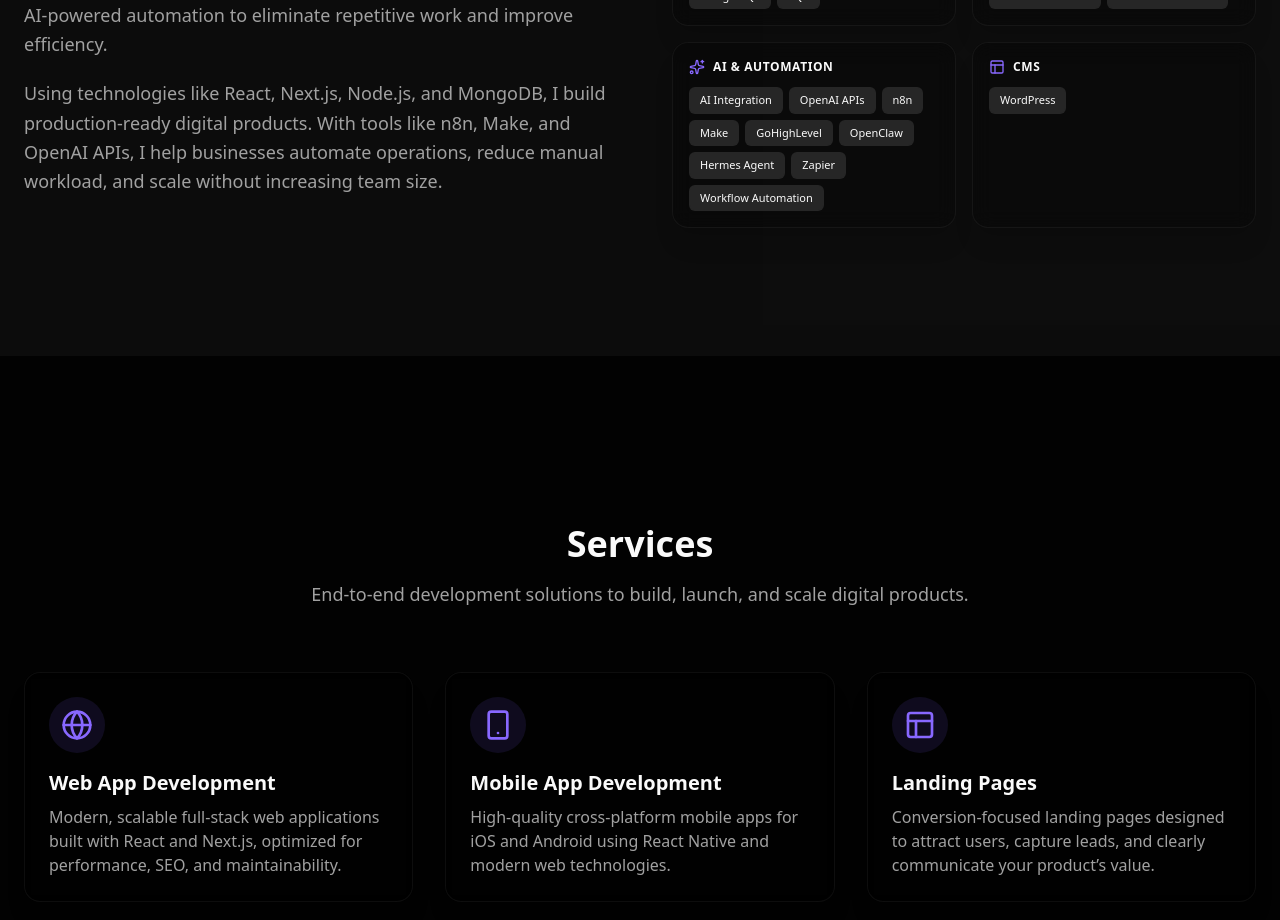
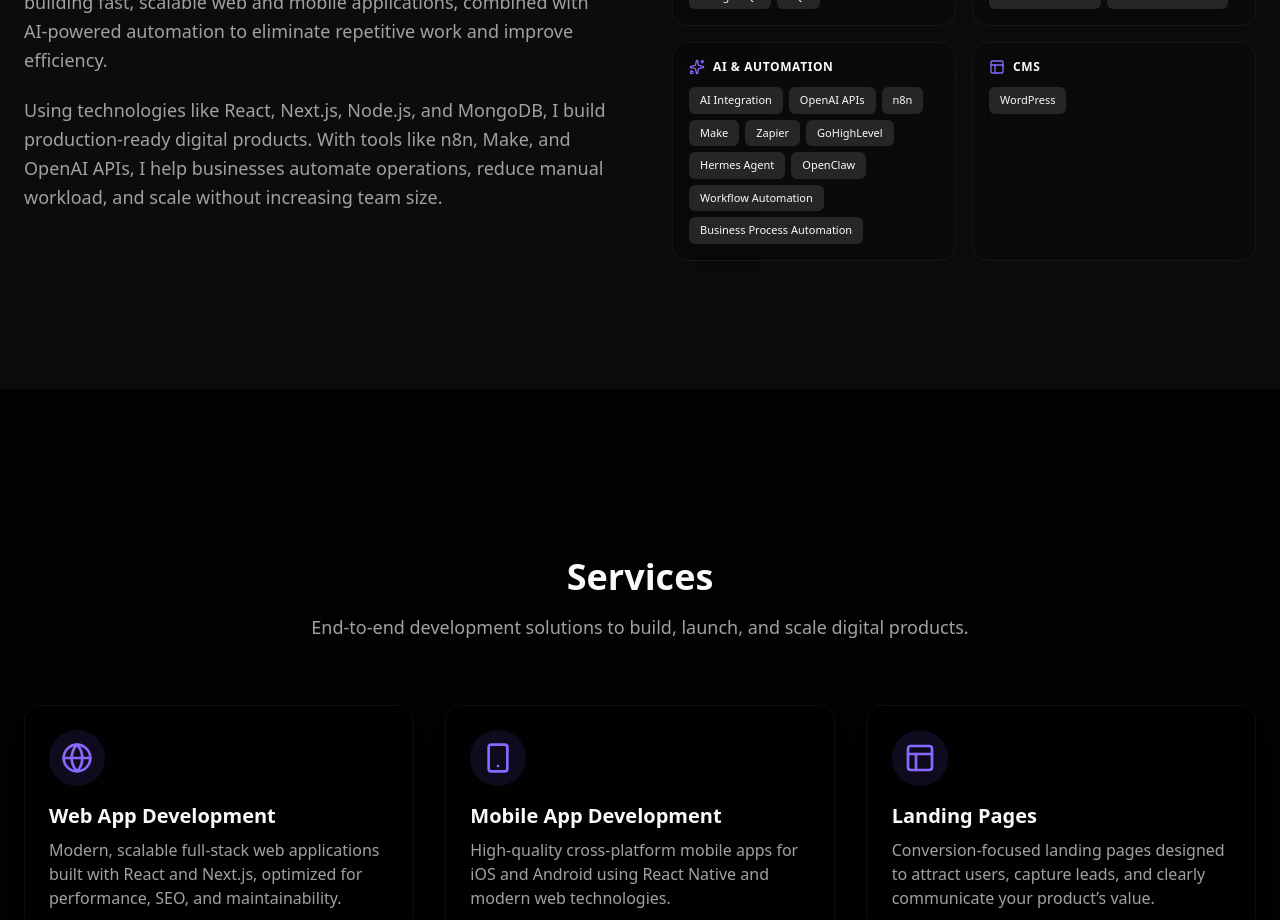
Before and after one commit to JasimMalook/jasim-portfolio, a Next.js app: page / in a window 1280 px wide. Shown: the part 1200-2120 px from the top of the page. Built offline with nearby package versions, Linux system fonts and the light colour scheme.

Commit message:
Add Business Process Automation to AI & Automation skills

```diff
--- a/src/components/sections/About.tsx
+++ b/src/components/sections/About.tsx
@@ -29,7 +29,7 @@ const skillCategories = [
     {
         title: "AI & Automation",
         icon: Sparkles,
-        skills: ["AI Integration", "OpenAI APIs", "n8n", "Make", "GoHighLevel", "OpenClaw", "Hermes Agent", "Zapier", "Workflow Automation"],
+        skills: ["AI Integration", "OpenAI APIs", "n8n", "Make", "Zapier", "GoHighLevel", "Hermes Agent", "OpenClaw", "Workflow Automation", "Business Process Automation"],
     },
     {
         title: "CMS",
```
